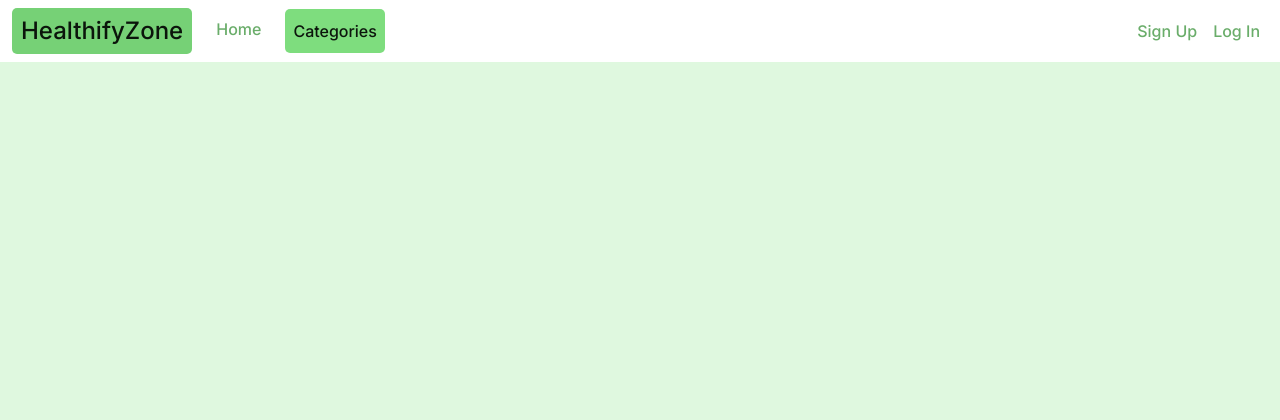
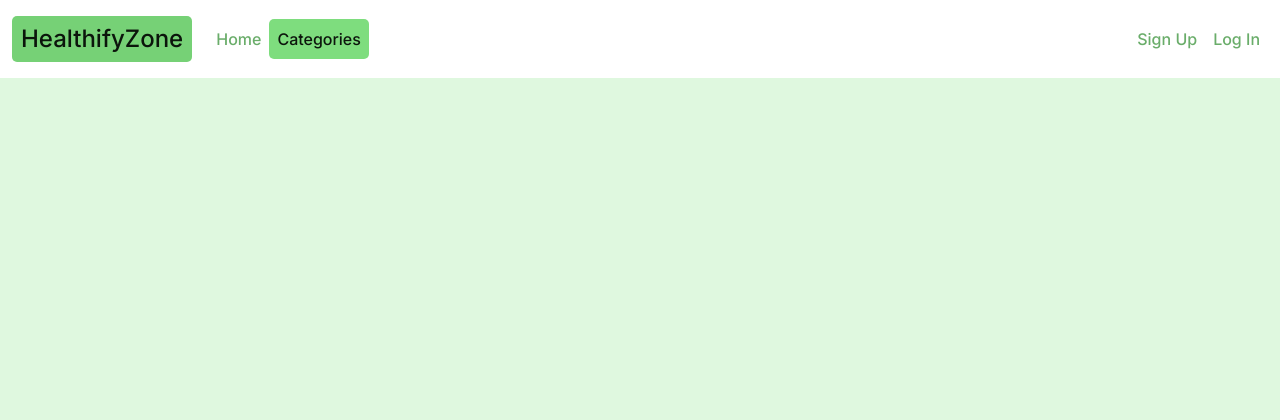
Before and after one commit to devnickocodes/healthifyzone, a Django app: page /categories in a window 1280 px wide. Shown: the top 420 px of the page. Run offline with Django 4.2, Linux system fonts and the light colour scheme; data that the repository does not hold is empty.

Commit message:
adjust positioning of navbar elements and categories

```diff
--- a/main/templates/main/categories.html
+++ b/main/templates/main/categories.html
@@ -4,7 +4,7 @@
 <div class="container categories-container">
     <div class="row row-cols-lg-3 row-cols-md-2">
         {% for category in object_list %}
-        <div class="col-lg-6 col-sm-6 mt-2">
+        <div class="col-lg-6 col-sm-6 mt-2 mb-4">
             <a href="/" class="card-link categories-link">
                 <div class="card h-100 d-flex flex-column m-4">
                     <img class="card-img-top" src="{% static 'images/placeholder.jpeg' %}" alt="Card image cap">
--- a/static/css/style.css
+++ b/static/css/style.css
@@ -22,7 +22,6 @@ body {
 .active{
     background-color: rgb(126, 221, 126);
     border-radius: 5px;
-    padding: 10px;
 }
 
 /* Homepage Main Img and Text */
--- a/templates/base.html
+++ b/templates/base.html
@@ -47,7 +47,7 @@
     <!-- Navigation -->
     <nav class="navbar navbar-expand-lg navbar-light bg-white">
       <div class="container-fluid">
-          <a class="navbar-brand logo" href="{% url 'homepage' %}">HealthifyZone</a>
+          <a class="navbar-brand logo my-2" href="{% url 'homepage' %}">HealthifyZone</a>
           <button class="navbar-toggler" type="button" data-bs-toggle="collapse" data-bs-target="#navbarText"
               aria-controls="navbarText" aria-expanded="false" aria-label="Toggle navigation">
               <span class="navbar-toggler-icon"></span>
@@ -58,7 +58,7 @@
                       <a class="nav-link {% if request.path == homepage_url %}active{% endif %}" aria-current="page"
                           href="{% url 'homepage' %}">Home</a>
                   </li>
-                  <li class="nav-item mx-3">
+                  <li class="nav-item">
                     <a class="nav-link {% if request.path == categories_url %}active{% endif %}" aria-current="page"
                         href="{% url 'categories' %}">Categories</a>
                 </li>
```
